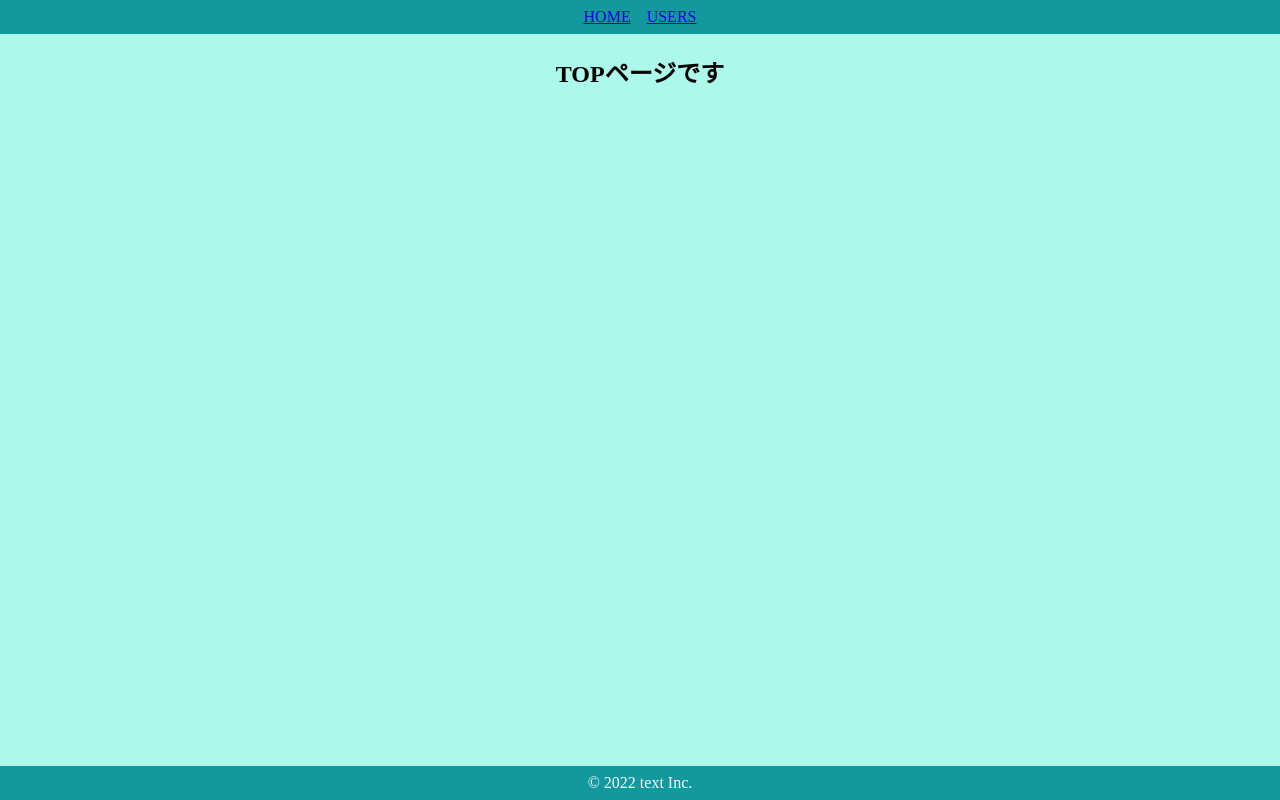
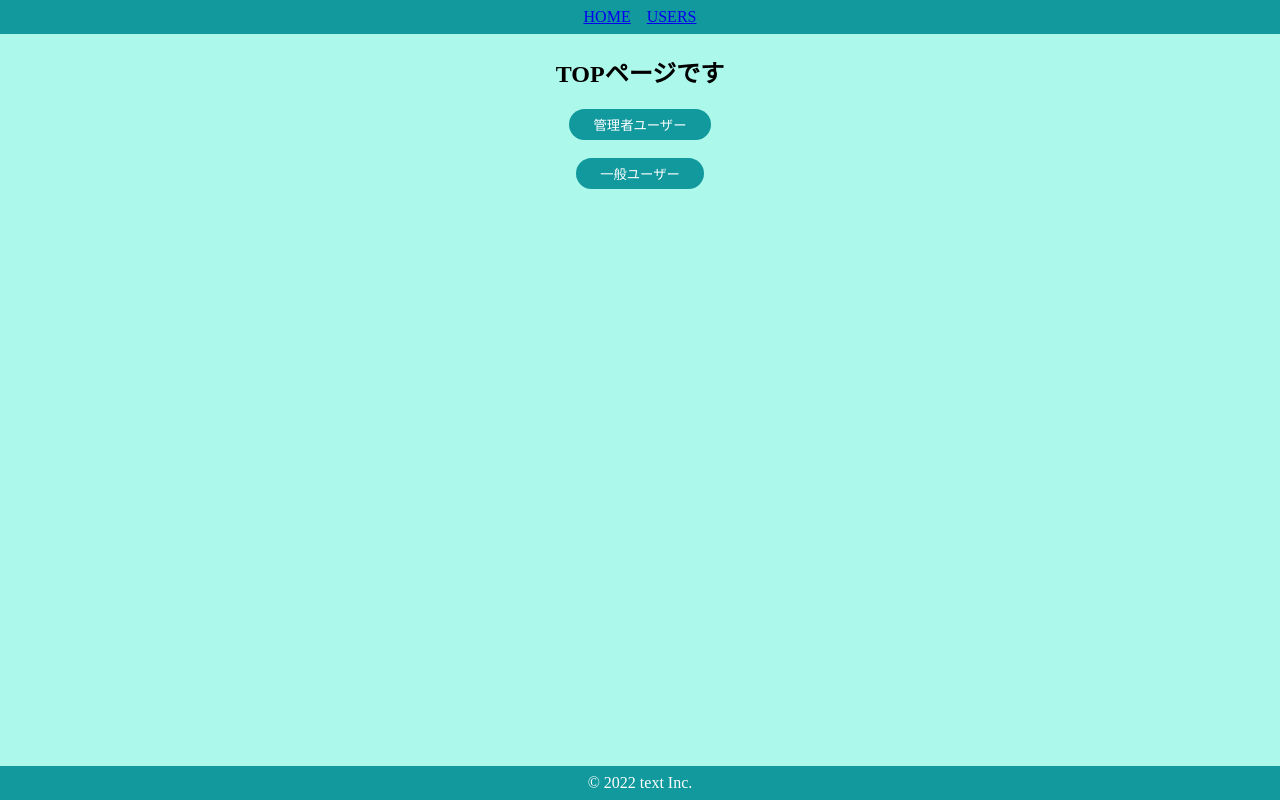
Before and after one commit to san510/Udemy-AtomicDesign, a React (Create React App) app: page / in a window 1280 px wide. Built offline with nearby package versions, Linux system fonts and the light colour scheme.

Commit message:
Not Use Context

```diff
--- a/src/components/atoms/button/SecondaryButton.jsx
+++ b/src/components/atoms/button/SecondaryButton.jsx
@@ -2,9 +2,9 @@
 import { BaseButton } from "./BaseButton";
 
 export const SecondaryyButton = (props) => {
-  const { children } = props;
+  const { children, onClick } = props;
 
-  return <SButton>{children}</SButton>;
+  return <SButton onClick={onClick}>{children}</SButton>;
 };
 
 const SButton = styled(BaseButton)`
--- a/src/components/molecules/user/UserIconWithName.jsx
+++ b/src/components/molecules/user/UserIconWithName.jsx
@@ -1,11 +1,12 @@
 import styled from "styled-components";
 
 export const UserIconWithName = (props) => {
-  const { image, name } = props;
+  const { image, name, isAdmin } = props;
   return (
     <SContainer>
       <SImg height={160} width={160} src={image} alt={name} />
       <SName>{name}</SName>
+      {isAdmin && <SEdit>編集</SEdit>}
     </SContainer>
   );
 };
@@ -24,3 +25,9 @@
   margin: 0;
   color: #40514e;
 `;
+
+const SEdit = styled.span`
+  text-decoration: underline;
+  color: #aaa;
+  cursor: pointer;
+`;
--- a/src/components/organisms/user/UserCard.jsx
+++ b/src/components/organisms/user/UserCard.jsx
@@ -3,10 +3,10 @@
 import { UserIconWithName } from "../../molecules/user/UserIconWithName";
 
 export const UserCard = (props) => {
-  const { user } = props;
+  const { user, isAdmin } = props;
   return (
     <Card>
-      <UserIconWithName image={user.image} name={user.name} />
+      <UserIconWithName image={user.image} name={user.name} isAdmin={isAdmin} />
       <SDL>
         <dt>メール</dt>
         <dd>{user.email}</dd>
--- a/src/components/pages/Top.jsx
+++ b/src/components/pages/Top.jsx
@@ -1,9 +1,22 @@
 import styled from "styled-components";
+import { useHistory } from "react-router-dom";
+import { SecondaryyButton } from "../atoms/button/SecondaryButton";
 
 export const Top = () => {
+  const history = useHistory();
+
+  const onClickAdmin = () =>
+    history.push({ pathname: "/users", state: { isAdmin: true } });
+  const onClickGeneral = () =>
+    history.push({ pathname: "/users", state: { isAdmin: false } });
+
   return (
     <SContainer>
       <h2>TOPページです</h2>
+      <SecondaryyButton onClick={onClickAdmin}>管理者ユーザー</SecondaryyButton>
+      <br />
+      <br />
+      <SecondaryyButton onClick={onClickGeneral}>一般ユーザー</SecondaryyButton>
     </SContainer>
   );
 };
--- a/src/components/pages/Users.jsx
+++ b/src/components/pages/Users.jsx
@@ -1,4 +1,6 @@
 import styled from "styled-components";
+import { useLocation } from "react-router-dom";
+
 import { SearchInput } from "../molecules/SearchInput";
 import { UserCard } from "../organisms/user/UserCard";
 
@@ -17,13 +19,16 @@
 });
 
 export const Users = () => {
+  const { state } = useLocation();
+  const isAdmin = state ? state.isAdmin : false;
+
   return (
     <SContainer>
       <h2>ユーザー一覧</h2>
       <SearchInput />
       <SUserArea>
         {users.map((user) => (
-          <UserCard key={user.id} user={user} />
+          <UserCard key={user.id} user={user} isAdmin={isAdmin} />
         ))}
       </SUserArea>
     </SContainer>
```
